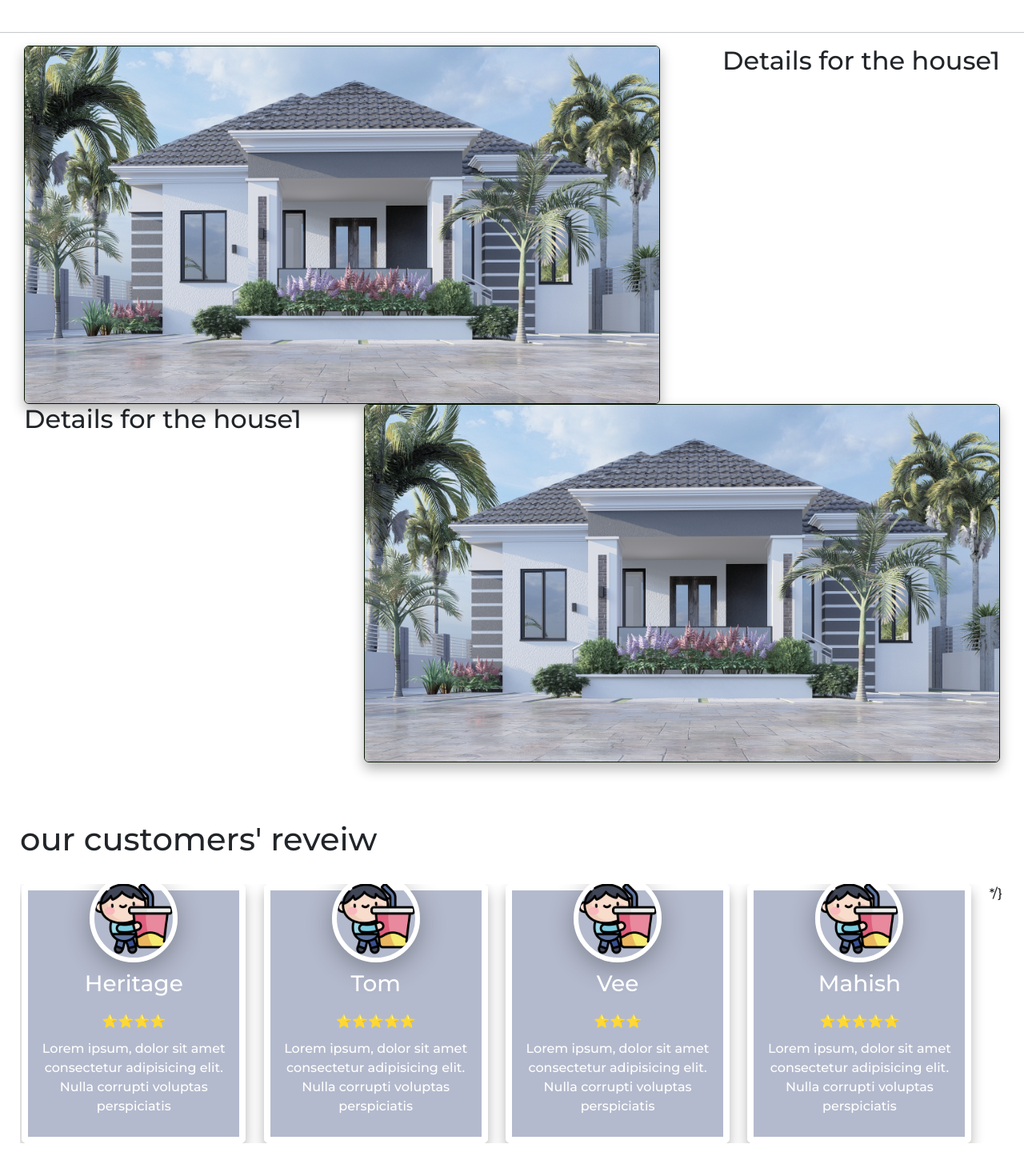
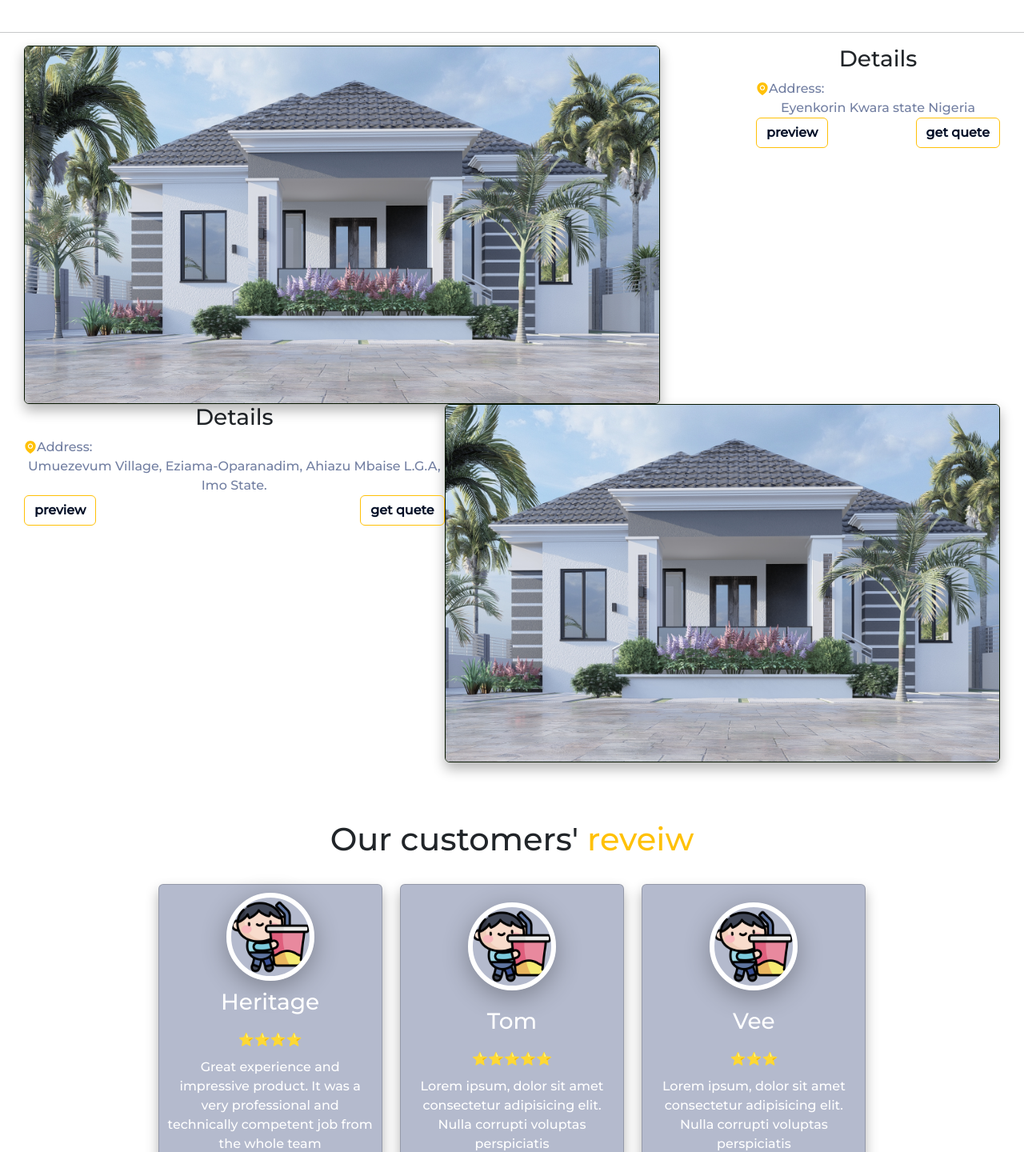
Before and after one commit to ismailhabeeb/KoladConsultLtd, a React (Vite) app: page /our_Project in a window 1280 px wide. Shown: the part 1290-2730 px from the top of the page at 80% size. Built offline with nearby package versions, Linux system fonts and the light colour scheme.

Commit message:
fix:fix random bugs and styled contact page

```diff
--- a/src/assets/styles/navbar.css
+++ b/src/assets/styles/navbar.css
@@ -177,3 +177,16 @@
     /* color: rgba(5, 18, 44, 0.795);
     color: rgb(255,193,7); */
 }
+@media (max-width: 990px) {
+#navbarSupportedContent{
+    background-color: rgba(5, 18, 44, 0.795) !important;
+    padding: 0% 0 8px 8px;
+}
+}
+
+@media (max-width: 490px) {
+    .topicon{
+        display: none !important;
+    }
+
+}
--- a/src/assets/styles/our_project.css
+++ b/src/assets/styles/our_project.css
@@ -69,9 +69,12 @@
 
 .menu .box-container {
     display: flex;
-    flex-wrap: wrap;
+    /* flex-wrap: wrap; */
     justify-content: space-between;
-    gap: 1.0rem;
+    /* gap: 1.0rem; */
+}
+.box-con2{
+    width: 400px;
 }
 
 .menu .box-container .box img {
--- a/src/assets/styles/review.css
+++ b/src/assets/styles/review.css
@@ -74,13 +74,11 @@
     padding: 10px;
     /* min-height: 200px; */
     width: 280px;
-    border: .5rem solid #fff;
     box-shadow: 0 .5rem 1rem rgba(0, 0, 0, .3);
 }
 
 .review .box-container img {
     margin: auto;
-    margin-top: -30px;
     width: 110px;
     border: #fff solid 6px;
     border-radius: 100%;
@@ -121,10 +119,7 @@
 
 
 .review .box-container {
-    /* display: flex; */
-    flex-wrap: nowrap;
-    overflow-x: scroll;
-    /* padding: 25px 0; */
+    flex-wrap: wrap;
     min-height: 300px;
 
 }
--- a/src/assets/styles/why-us.css
+++ b/src/assets/styles/why-us.css
@@ -28,7 +28,7 @@
 }
 
 .whycard {
-    justify-content: space-between;
+    justify-content: space-evenly;
     flex-wrap: wrap;
     gap: 1.4rem;
     /* gap: 50px; */
@@ -48,12 +48,12 @@
 }
 
 .whyh {
-    height: 350px;
-    width: 350px;
+    height: 250px;
+    width: 250px;
 }
 
 .d3card {
-    justify-content: space-between;
+    justify-content: space-evenly;
     flex-wrap: wrap;
     gap: 1.4rem;
 
--- a/src/components/customers'review.jsx
+++ b/src/components/customers'review.jsx
@@ -4,16 +4,18 @@ function Review() {
     return (
         <>
             <section className="review py-5" id="review">
-                <h1 className="hearding py-4">our customers' <span>reveiw</span></h1>
+                <h1 className="hearding py-4 text-center">Our customers' <span className='text-warning'>reveiw</span></h1>
 
                 <div className="box-container ">
                     <div className="box card" >
-                        <img src={person} alt=""/>
-                            <div className="content">
-                                <h3>Heritage</h3>
-                                <div className="stars">⭐⭐⭐⭐</div>
-                                <p>Lorem ipsum, dolor sit amet consectetur adipisicing elit. Nulla corrupti voluptas perspiciatis</p>
-                            </div>
+                        <img src={person} alt="" />
+                        <div className="content">
+                            <h3>Heritage</h3>
+                            <div className="stars">⭐⭐⭐⭐</div>
+                            <p>
+                                Great experience and impressive product. It was a very professional and technically competent job from the whole team
+                            </p>
+                        </div>
                     </div>
                     <div className="box card">
                         <img src={person} alt="" />
@@ -31,14 +33,6 @@ function Review() {
                             <p>Lorem ipsum, dolor sit amet consectetur adipisicing elit. Nulla corrupti voluptas perspiciatis</p>
                         </div>
                     </div>
-                    <div className="box card">
-                        <img src={person} alt="" />
-                        <div className="content">
-                            <h3>Mahish</h3>
-                            <div className="stars">⭐⭐⭐⭐⭐</div>
-                            <p>Lorem ipsum, dolor sit amet consectetur adipisicing elit. Nulla corrupti voluptas perspiciatis</p>
-                        </div>
-                    </div> */}
                 </div>
 
             </section>
--- a/src/components/navbar.jsx
+++ b/src/components/navbar.jsx
@@ -81,8 +81,8 @@ export default function Navbar(params) {
                     <button style={{ boxShadow: 'none' }} className="navbar-toggler border-0 ms-auto" type="button" data-bs-toggle="collapse" data-bs-target="#navbarSupportedContent" aria-controls="navbarSupportedContent" aria-expanded="false" aria-label="Toggle navigation">
                         <span className="navbar-toggler-icon bg-info rounded"></span>
                     </button>
-                    <div className="collapse navbar-collapse" id="navbarSupportedContent">
-                        <ul className="navbar-nav me-auto mb-2 mb-lg-0 text-white">
+                    <div className="collapse navbar-collapse " id="navbarSupportedContent">
+                        <ul className="navbar-nav me-auto mb-2 mb-lg-0 text-white ">
                             {/* <li className="nav-item l1">
                                 <Link to={'/'} style={{ borderBottom: navbar == 'Home' ? 'solid rgb(0, 102, 0) 2px' : '0', fontWeight: navbar == 'Home' ? 'bolder' : 'normal' }} onClick={(ev) => setNavbar(ev.target.innerText)} className="nav-link" >Home</Link>
                             </li> */}
--- a/src/pages/ourProject.jsx
+++ b/src/pages/ourProject.jsx
@@ -1,7 +1,7 @@
 import '../assets/styles/our_project.css'
 import a2 from '../assets/images/a2.jpg'
 import house1 from '../assets/images/draw.jpg'
-import { ArrowRightOutlined } from '@ant-design/icons';
+import { ArrowRightOutlined, EnvironmentFilled } from '@ant-design/icons';
 
 import property from '/src/assets/images/property.avif'
 import buildings from '/src/assets/images/buildings.avif'
@@ -15,16 +15,11 @@ function Our_project() {
     return (
         <>
             <section className='dbimg' style={{ backgroundImage: `url(${bg})`, }}>
-
-                {/* <div className='logo'>
-                    <img className='w-100' src={logo} alt="" />
-
-                </div> */}
                 <main className='d-flex flex-column gap-3 '>
                     <div className='construction'>
                         CONSTUCTURE PROJECTS AND TECHNOLOGY INFRASTRUCTURE
                     </div>
-                    <h2 style={{fontSize:'50px'}} className='global'>
+                    <h2 style={{ fontSize: '50px' }} className='global'>
                         Looking for a quality and affordable service for <strong>your next project?</strong>
                     </h2>
                     <div className='experience'>
@@ -40,12 +35,12 @@ function Our_project() {
                 <h3 className='pt-2 pb-4'>
                     Our diverse project list includes architectural design, real estate, Building construction, manufacturing construction and much more.
                 </h3>
-                <main className='d-flex flex-wrap gap-2 '>
+                <main className='d-flex flex-wrap gap-2 justify-content-center'>
                     <section className="card  text-white propertyh">
                         <img src={property} className="card-img h-100" alt="..." />
                         <div className="card-img-overlay whyimg">
                             <h4 className="card-title">New Interior & Exterior Design</h4>
-                            <hr className='divider '/>
+                            <hr className='divider ' />
                             <p className="card-text d-none propertynote">Poles architecture and design includes a range of projects from around the globe.
                             </p>
                             <a className='text-light d-flex gap-2 ' style={{ width: "140px" }}>
@@ -59,7 +54,7 @@ function Our_project() {
                         <img src={buildings} className="card-img h-100" alt="..." />
                         <div className="card-img-overlay whyimg">
                             <h4 className="card-title">Building Construction</h4>
-                            <hr className='divider'/>
+                            <hr className='divider' />
                             <p className="card-text d-none propertynote">We work closely with our clients to ensure
                                 that their specific needs are met and that the final product
                                 is delivered on time and exceeds their expectations.
@@ -75,7 +70,7 @@ function Our_project() {
                         <img src={property} className="card-img h-100" alt="..." />
                         <div className="card-img-overlay whyimg">
                             <h4 className="card-title">Real Estate</h4>
-                            <hr className='divider'/>
+                            <hr className='divider' />
                             <p className="card-text d-none propertynote">We work closely with our clients to ensure
                                 that their specific needs are met and that the final product
                                 is delivered on time and exceeds their expectations.
@@ -91,7 +86,7 @@ function Our_project() {
                         <img src={property} className="card-img h-100" alt="..." />
                         <div className="card-img-overlay whyimg">
                             <h4 className="card-title">Architectural Design</h4>
-                            <hr className='divider'/>
+                            <hr className='divider' />
                             <p className="card-text d-none propertynote">We work closely with our clients to ensure
                                 that their specific needs are met and that the final product
                                 is delivered on time and exceeds their expectations.
@@ -108,22 +103,39 @@ function Our_project() {
             </section>
             <hr className='divider' />
             <section className="menu p" id="menu">
-                <div className="box-container" id="menu-items">
-                    <div id="ad${i}" className="box card">
+                <div className="box-container " id="menu-items">
+                    <div id="ad${i}" className="box card ">
                         <img src={a2} alt="" />
                         <div className="content w-100">
                             <a href="#ad${i}" className="btn border border-warning text-light fw-bold btn-hover">preview</a>
                             <a href="#ad${i}" className="btn border border-warning text-light fw-bold btn-hover">get quete</a>
                         </div>
                     </div>
-                    <h2>
-                        Details for the house1
-                    </h2>
+                    <div className=' w-25 d-block'>
+                        <h3>Details</h3>
+                        <div className='text-info  '>
+                            <div className='d-flex'><EnvironmentFilled className='my-auto text-warning' />Address:</div>
+                            <a className='text-info' href="location:lagos">Eyenkorin Kwara state Nigeria</a>
+                        </div>
+                        <div className="d-flex w-100 justify-content-between ">
+                            <a href="#ad${i}" className="btn border border-warning text-primary fw-bold btn-hover">preview</a>
+                            <a href="#ad${i}" className="btn border border-warning text-primary fw-bold btn-hover">get quete</a>
+                        </div>
+                    </div>
+
                 </div>
                 <div className="box-container" id="menu-items">
-                    <h2>
-                        Details for the house1
-                    </h2>
+                    <div className=' '>
+                        <h3>Details</h3>
+                        <div className='text-info '>
+                            <div className='d-flex'><EnvironmentFilled className='my-auto text-warning' />Address:</div>
+                            <a className='text-info' href="location:lagos">Umuezevum Village, Eziama-Oparanadim, Ahiazu Mbaise L.G.A, Imo State.</a>
+                        </div>
+                        <div className="d-flex w-100 justify-content-between ">
+                            <a href="#ad${i}" className="btn border border-warning text-primary fw-bold btn-hover">preview</a>
+                            <a href="#ad${i}" className="btn border border-warning text-primary fw-bold btn-hover">get quete</a>
+                        </div>
+                    </div>
                     <div id="ad${i}" className="box card ">
                         <img src={a2} alt="" />
                         <div className="content w-100 ">
```
Also changed, not shown: src/components/top1.jsx (+5 -5 lines), src/components/why-us.jsx (+8 -1 lines), src/pages/portfolio.jsx (+21 -13 lines).
